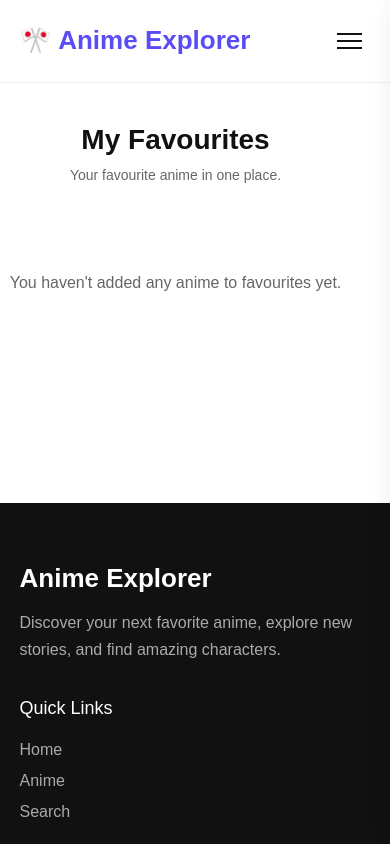
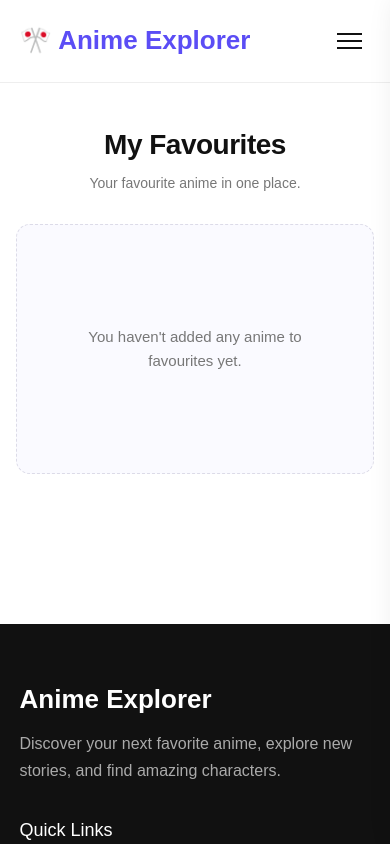
Before and after one commit to yddodiya888/anime-explorer-app, a Next.js app: page /favourites in a window 390 px wide. Shown: the top 844 px of the page. Built offline with nearby package versions, Linux system fonts and the light colour scheme.

Commit message:
updated project

```diff
--- a/src/app/(pages)/favourites/Favourite.css
+++ b/src/app/(pages)/favourites/Favourite.css
@@ -1,149 +1,251 @@
-.ourite-page {
+/* ================================
+   Favourite Page
+================================ */
+
+.favourite-page {
   width: 90%;
   max-width: 1200px;
   margin: 0 auto;
-  padding: 60px 0 100px;
+  padding: 70px 0 100px;
 }
 
-/* Heading */
+
+/* ================================
+   Heading
+================================ */
 
 .favourite-heading {
-  margin-bottom: 40px;
+  margin-bottom: 45px;
   text-align: center;
 }
 
 .favourite-heading h1 {
   margin: 0 0 10px;
   color: #111;
-  font-size: 36px;
-  font-weight: 700;
+  font-size: 38px;
+  font-weight: 750;
+  line-height: 1.2;
+  letter-spacing: -0.5px;
 }
 
 .favourite-heading p {
   margin: 0;
-  color: #666;
-  font-size: 16px;
+  color: #777;
+  font-size: 15px;
+  line-height: 1.6;
 }
 
-/* Favourite Grid */
+
+/* ================================
+   Favourite Grid
+================================ */
 
 .favourite-grid {
   display: grid;
-  grid-template-columns: repeat(4, 1fr);
-  gap: 25px;
+  grid-template-columns: repeat(4, minmax(0, 1fr));
+  gap: 28px;
 }
 
-/* Card */
+
+/* ================================
+   Favourite Card
+================================ */
 
 .favourite-card {
+  display: flex;
+  flex-direction: column;
+
   overflow: hidden;
 
   background: #fff;
-  border: 1px solid #e9e9e9;
+
+  border: 1px solid #e9e9ef;
   border-radius: 14px;
 
   box-shadow: 0 8px 25px rgba(0, 0, 0, 0.05);
 
   transition:
     transform 0.25s ease,
-    box-shadow 0.25s ease;
+    box-shadow 0.25s ease,
+    border-color 0.25s ease;
 }
 
 .favourite-card:hover {
-  transform: translateY(-5px);
-  box-shadow: 0 15px 35px rgba(0, 0, 0, 0.09);
+  transform: translateY(-6px);
+
+  border-color: #ddd9ff;
+
+  box-shadow: 0 18px 40px rgba(0, 0, 0, 0.1);
 }
 
-/* Image */
+
+/* ================================
+   Image
+================================ */
 
 .favourite-image {
   width: 100%;
   height: 330px;
+
   overflow: hidden;
+
+  background: #f1f1f5;
 }
 
 .favourite-image img {
+  display: block;
+
   width: 100%;
   height: 100%;
-  display: block;
 
   object-fit: cover;
 
-  transition: transform 0.3s ease;
+  transition: transform 0.4s ease;
 }
 
 .favourite-card:hover .favourite-image img {
-  transform: scale(1.04);
+  transform: scale(1.05);
 }
 
-/* Card Information */
+
+/* ================================
+   Anime Image Wrapper
+   Used by AnimeImage.jsx
+================================ */
+
+.favourite-image .anime-image-wrapper {
+  width: 100%;
+  height: 100%;
+}
+
+.favourite-image .anime-image-wrapper img {
+  width: 100%;
+  height: 100%;
+  object-fit: cover;
+}
+
+
+/* ================================
+   Card Information
+================================ */
 
 .favourite-info {
+  display: flex;
+  flex-direction: column;
+
+  flex: 1;
+
   padding: 18px;
 }
 
 .favourite-info h2 {
-  margin: 0 0 12px;
+  margin: 0 0 13px;
 
   color: #111;
+
   font-size: 18px;
-  font-weight: 600;
+  font-weight: 650;
+
+  line-height: 1.4;
 
   white-space: nowrap;
   overflow: hidden;
   text-overflow: ellipsis;
 }
 
-/* Meta */
+
+/* ================================
+   Meta Information
+================================ */
 
 .favourite-meta {
   display: flex;
   align-items: center;
   justify-content: space-between;
 
+  gap: 10px;
+
   margin-bottom: 18px;
 
-  color: #666;
+  color: #777;
+
   font-size: 13px;
 }
 
-/* Details Link */
+.favourite-meta span {
+  display: inline-flex;
+  align-items: center;
+
+  min-width: 0;
+}
+
+.favourite-meta span:last-child {
+  padding: 4px 9px;
+
+  border-radius: 5px;
+
+  background: #f2f1ff;
+
+  color: #6256e8;
+
+  font-size: 12px;
+  font-weight: 600;
+}
+
+
+/* ================================
+   Details Link
+================================ */
 
 .details-link {
-  display: inline-flex;
+  display: flex;
   align-items: center;
   justify-content: center;
+
   width: 100%;
-  height: 40px;
+  min-height: 40px;
+
   box-sizing: border-box;
+
+  border: 1px solid #7567ff;
   border-radius: 7px;
-  color:#5b4df5;
+
+  background: transparent;
+
+  color: #5b4df5;
+
   font-size: 13px;
   font-weight: 600;
 
   text-decoration: none;
 
-  transition: background 0.2s ease;
+  transition:
+    background 0.2s ease,
+    color 0.2s ease,
+    transform 0.2s ease;
 }
 
-/* Empty State */
+.details-link:hover {
+  background: #7567ff;
+  color: #fff;
+}
 
-.no-favourites {
-  width: 100%;
-  padding: 60px 0;
-  text-align: center;
-  color: #666;
-  font-size: 16px;
-}
+
+/* ================================
+   Remove Favourite
+================================ */
+
 .remove-favourite {
   width: 100%;
-  height: 40px;
+  min-height: 40px;
 
   margin-top: 10px;
+
   border: 1px solid #e53935;
   border-radius: 7px;
 
   background: #fff;
+
   color: #e53935;
 
   font-size: 13px;
@@ -151,43 +253,129 @@
 
   cursor: pointer;
 
-  transition: 0.2s ease;
+  transition:
+    background 0.2s ease,
+    color 0.2s ease,
+    transform 0.2s ease;
 }
 
 .remove-favourite:hover {
   background: #e53935;
   color: #fff;
 }
-/* Tablet */
 
-@media (max-width: 1000px) {
+.remove-favourite:active {
+  transform: scale(0.98);
+}
+
+
+/* ================================
+   Empty State
+================================ */
+
+.no-favourites {
+  display: flex;
+  align-items: center;
+  justify-content: center;
+
+  width: 100%;
+  min-height: 250px;
+
+  margin: 0;
+
+  box-sizing: border-box;
+
+  padding: 40px;
+
+  border: 1px dashed #dcdbe8;
+  border-radius: 14px;
+
+  background: #fafaff;
+
+  text-align: center;
+
+  color: #777;
+
+  font-size: 15px;
+  line-height: 1.6;
+}
+
+
+/* ================================
+   Skeleton Support
+================================ */
+
+.favourite-grid .skeleton-card {
+  width: 100%;
+}
+
+.favourite-grid .skeleton-image {
+  width: 100%;
+  height: 330px;
+}
+
+
+/* ================================
+   Large Tablet
+================================ */
+
+@media (max-width: 1100px) {
   .favourite-grid {
-    grid-template-columns: repeat(3, 1fr);
+    grid-template-columns: repeat(3, minmax(0, 1fr));
+    gap: 24px;
+  }
+
+  .favourite-image {
+    height: 310px;
+  }
+
+  .favourite-grid .skeleton-image {
+    height: 310px;
+  }
+}
+
+
+/* ================================
+   Tablet
+================================ */
+
+@media (max-width: 800px) {
+  .favourite-page {
+    width: 92%;
+    padding: 60px 0 80px;
+  }
+
+  .favourite-heading {
+    margin-bottom: 35px;
+  }
+
+  .favourite-heading h1 {
+    font-size: 32px;
+  }
+
+  .favourite-grid {
+    grid-template-columns: repeat(2, minmax(0, 1fr));
+    gap: 20px;
   }
 
   .favourite-image {
     height: 300px;
   }
-}
 
-/* Small Tablet */
-
-@media (max-width: 750px) {
-  .favourite-grid {
-    grid-template-columns: repeat(2, 1fr);
-  }
-
-  .favourite-image {
-    height: 320px;
+  .favourite-grid .skeleton-image {
+    height: 300px;
   }
 }
 
-/* Mobile */
 
-@media (max-width: 500px) {
+/* ================================
+   Mobile
+================================ */
+
+@media (max-width: 550px) {
   .favourite-page {
-    width: 90%;
-    padding: 40px 0 70px;
+    width: 92%;
+    padding: 45px 0 70px;
   }
 
   .favourite-heading {
@@ -204,10 +392,45 @@
 
   .favourite-grid {
     grid-template-columns: 1fr;
-    gap: 20px;
+    gap: 22px;
   }
 
   .favourite-image {
     height: 380px;
   }
+
+  .favourite-grid .skeleton-image {
+    height: 380px;
+  }
+
+  .favourite-info {
+    padding: 17px;
+  }
+
+  .favourite-info h2 {
+    font-size: 17px;
+  }
 }
+
+
+/* ================================
+   Small Mobile
+================================ */
+
+@media (max-width: 380px) {
+  .favourite-page {
+    width: 90%;
+  }
+
+  .favourite-image {
+    height: 330px;
+  }
+
+  .favourite-grid .skeleton-image {
+    height: 330px;
+  }
+
+  .favourite-heading h1 {
+    font-size: 25px;
+  }
+}
```
